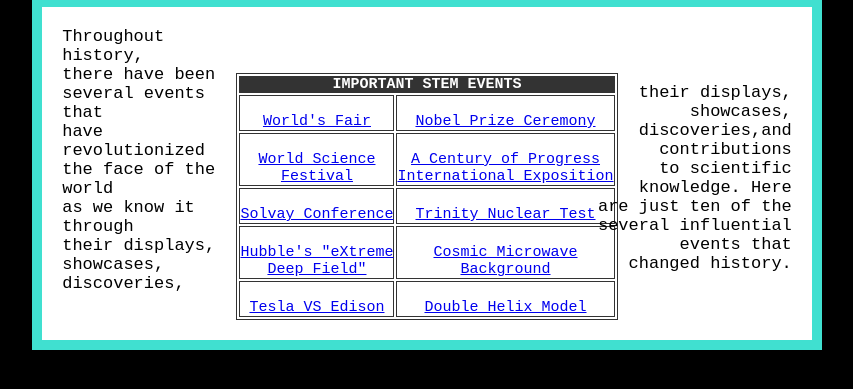
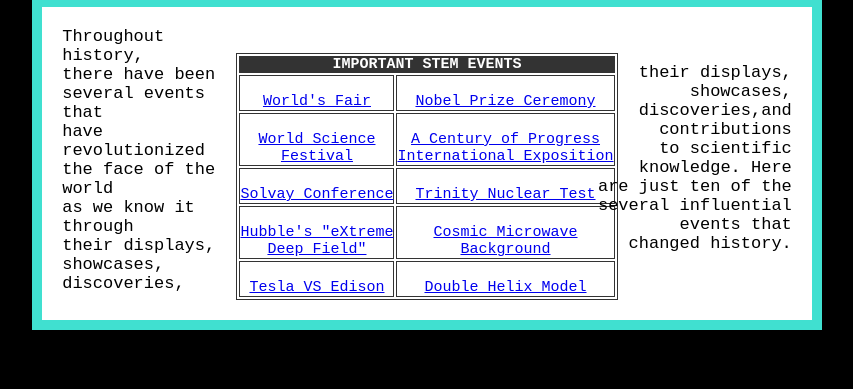
Before and after one commit to JillianRayca973/teamcareers2, a website: page views/event.html in a window 1280 px wide. Shown: the part 99-488 px from the top of the page, without its empty margins (213-1066 px from the left). Drawn offline with Linux system fonts and the light colour scheme; files that its build step writes are made by us from their sources; a web font is replaced by a local one.

Commit message:
Update event.html

```diff
--- a/views/event.html
+++ b/views/event.html
@@ -26,7 +26,7 @@
   <div style="background-color:white;width: 60%;border-width: thick;color:black;padding:20px;border:10px solid turquoise;
   margin-right: auto;margin-left:auto;font-family: monospace;font-size: 15px">
    <p style="color: black;font-size: 17px ;font-family: monospace; text-align: left;width:22% ">Throughout history, <br>there have been <br>several events that<br>have revolutionized<br>the face of the world<br>as we know it through<br>their displays,<br>showcases,<br>discoveries,</p>
-   <p style="color: black; font-size: 17px;margin-top: -210px ;font-family: monospace; text-align: right;">their displays,<br>showcases,<br>discoveries,and<br> contributions<br> to scientific<br> knowledge. Here <br>are just ten of the<br> several influential <br>events that<br> changed history.</p>
+   <p style="color: black; font-size: 17px;margin-top: -230px ;font-family: monospace; text-align: right;">their displays,<br>showcases,<br>discoveries,and<br> contributions<br> to scientific<br> knowledge. Here <br>are just ten of the<br> several influential <br>events that<br> changed history.</p>
 
   <style>
     table,
```
